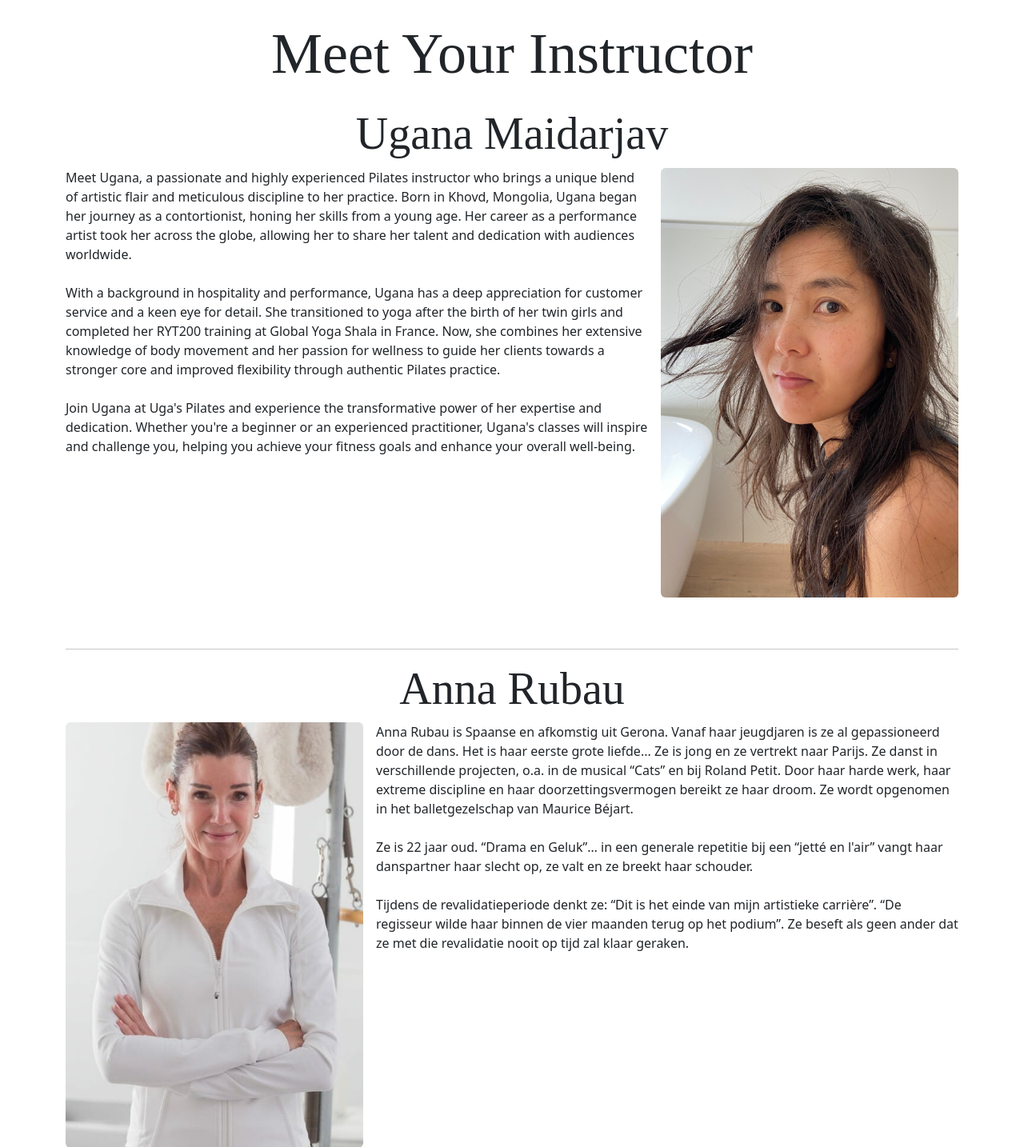
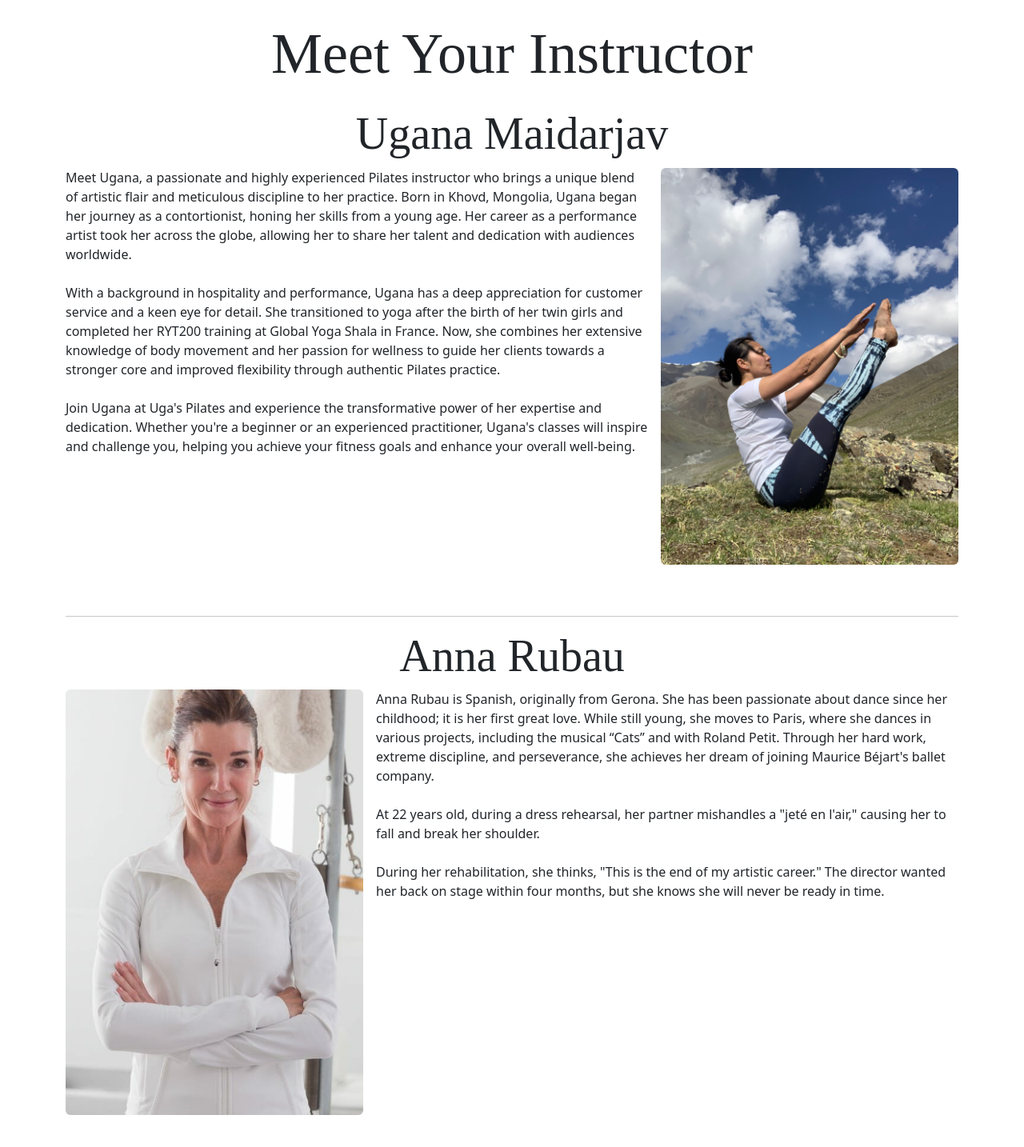
Before and after one commit to martijnnieuwland/ugas_pilates, a Django app: page /instructors/ in a window 1280 px wide. Shown: the part 78-1512 px from the top of the page at 80% size. Run offline with Django 5.2, Linux system fonts and the light colour scheme; parts of the project's set-up code (start-up, migrations or seed data) failed here and were passed over; some libraries are stand-ins or nearby versions; some web fonts are replaced.

Commit message:
New photos

```diff
--- a/blog/templates/blog/index.html
+++ b/blog/templates/blog/index.html
@@ -20,7 +20,7 @@
           <h5 class="card-title">{{ post.title }}</h5>
           <p class="card-text text-muted small">{{ post.published }}</p>
           <p class="card-text">{{ post.text|truncatechars:70 }}</p>
-          <a href="{% url 'blog:detail' post.id %}" class="btn btn-light">
+          <a href="{% url 'blog:detail' post.id %}" class="btn btn-outline-dark">
             Read More
           </a>
         </div>
--- a/templates/ugas_pilates/base.html
+++ b/templates/ugas_pilates/base.html
@@ -34,7 +34,7 @@
       rel="stylesheet"
     />
     <script
-      async
+      {% comment %} async {% endcomment %}
       src="https://maps.googleapis.com/maps/api/js?key=YOUR_API_KEY_HERE&callback=console.debug&libraries=maps,marker&v=beta"
     ></script>
   </head>
--- a/templates/ugas_pilates/contact.html
+++ b/templates/ugas_pilates/contact.html
@@ -36,7 +36,7 @@
         width=""
         height=""
         style="border: 0"
-        loading="lazy"
+        loading="async"
         allowfullscreen
         src="https://www.google.com/maps/embed/v1/place?q=place_id:ChIJh6PvydQHxEcRrH5_EjH2WuY&key={{ GM_KEY }}"
       ></iframe>
--- a/templates/ugas_pilates/instructors.html
+++ b/templates/ugas_pilates/instructors.html
@@ -1,7 +1,4 @@
-{% extends 'ugas_pilates/base.html' %}
-{% load static %}
-
-{% block content %}
+{% extends 'ugas_pilates/base.html' %} {% load static %} {% block content %}
 <div id="instructors" class="">
   <h2 class="text-center display-2 my-4">Meet Your Instructor</h2>
 
@@ -11,7 +8,7 @@
         <h3 class="display-4 text-center">Ugana Maidarjav</h3>
         <img
           class="col-12 col-sm-6 mx-sm-auto d-block float-md-end col-lg-4 ms-md-3 mb-3 rounded"
-          src="{% static 'ugas_pilates/images/uga.jpg' %}"
+          src="{% static 'ugas_pilates/images/UgaMountainPose.jpg' %}"
           alt="Ugana Maidarjav"
         />
         <p class="">
@@ -50,24 +47,21 @@
           alt="Anna Rubau"
         />
         <p class="">
-          Anna Rubau is Spaanse en afkomstig uit Gerona. Vanaf haar jeugdjaren
-          is ze al gepassioneerd door de dans. Het is haar eerste grote
-          liefde... Ze is jong en ze vertrekt naar Parijs. Ze danst in
-          verschillende projecten, o.a. in de musical “Cats” en bij Roland
-          Petit. Door haar harde werk, haar extreme discipline en haar
-          doorzettingsvermogen bereikt ze haar droom. Ze wordt opgenomen in het
-          balletgezelschap van Maurice Béjart.
+          Anna Rubau is Spanish, originally from Gerona. She has been passionate
+          about dance since her childhood; it is her first great love. While
+          still young, she moves to Paris, where she dances in various projects,
+          including the musical “Cats” and with Roland Petit. Through her hard
+          work, extreme discipline, and perseverance, she achieves her dream of
+          joining Maurice Béjart's ballet company.
           <br />
           <br />
-          Ze is 22 jaar oud. “Drama en Geluk”… in een generale repetitie bij een
-          “jetté en l'air” vangt haar danspartner haar slecht op, ze valt en ze
-          breekt haar schouder.
+          At 22 years old, during a dress rehearsal, her partner mishandles a
+          "jeté en l'air," causing her to fall and break her shoulder.
           <br />
           <br />
-          Tijdens de revalidatieperiode denkt ze: “Dit is het einde van mijn
-          artistieke carrière”. “De regisseur wilde haar binnen de vier maanden
-          terug op het podium”. Ze beseft als geen ander dat ze met die
-          revalidatie nooit op tijd zal klaar geraken.
+          During her rehabilitation, she thinks, "This is the end of my artistic
+          career." The director wanted her back on stage within four months, but
+          she knows she will never be ready in time.
         </p>
       </div>
     </div>
--- a/templates/ugas_pilates/testimonials.html
+++ b/templates/ugas_pilates/testimonials.html
@@ -80,6 +80,7 @@
             <br />
             <small>Future pilates instructor</small>
           </p>
+          {% comment "Placeholder to be filled with actual data" %}
           <hr />
         </div>
         <div class="quote px-3">
@@ -156,19 +157,15 @@
       </div>
     </section>
 
-    {% comment %} <div class="container mx-auto" id="videos"> {% endcomment %}
       <h6 class="display-6">See our students in action</h6>
       <div class="row justify-content-center">
-        {% comment %} <div class="col mx-auto"> {% endcomment %}
           <video
             src="{% static 'ugas_pilates/media/testvideo.mp4' %}"
             class="object-fit-contain img-fluid"
             autoplay
             controls
           ></video>
-        {% comment %} </div> {% endcomment %}
       </div>
-    {% comment %} </div> {% endcomment %}
 
     {% comment %}
     <section class="bg-light" id="audios">
```
Also changed, not shown: templates/ugas_pilates/index.html (+11 -5 lines), ugas_pilates/static/ugas_pilates/images/UgaMountainPose.jpg (added).
